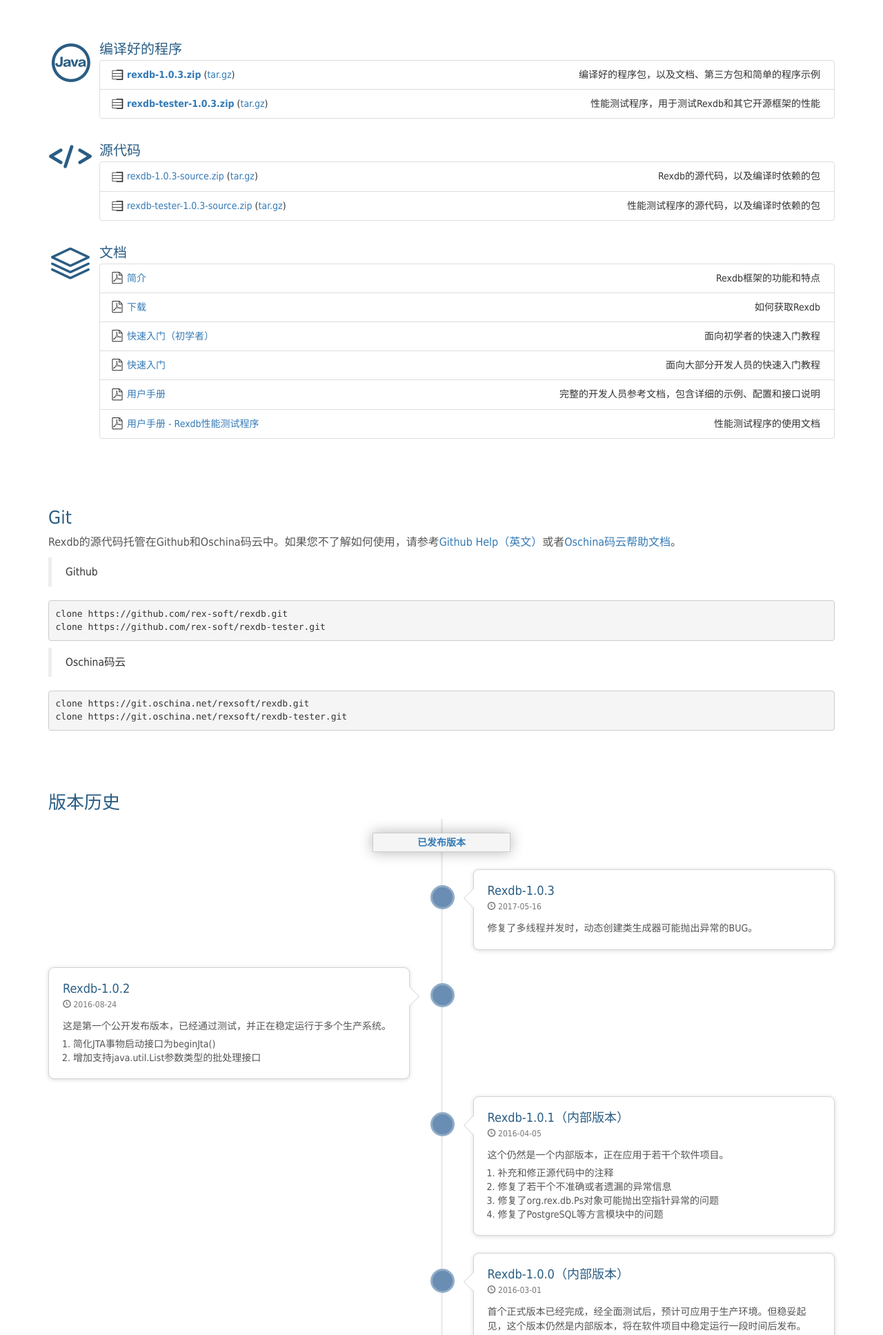
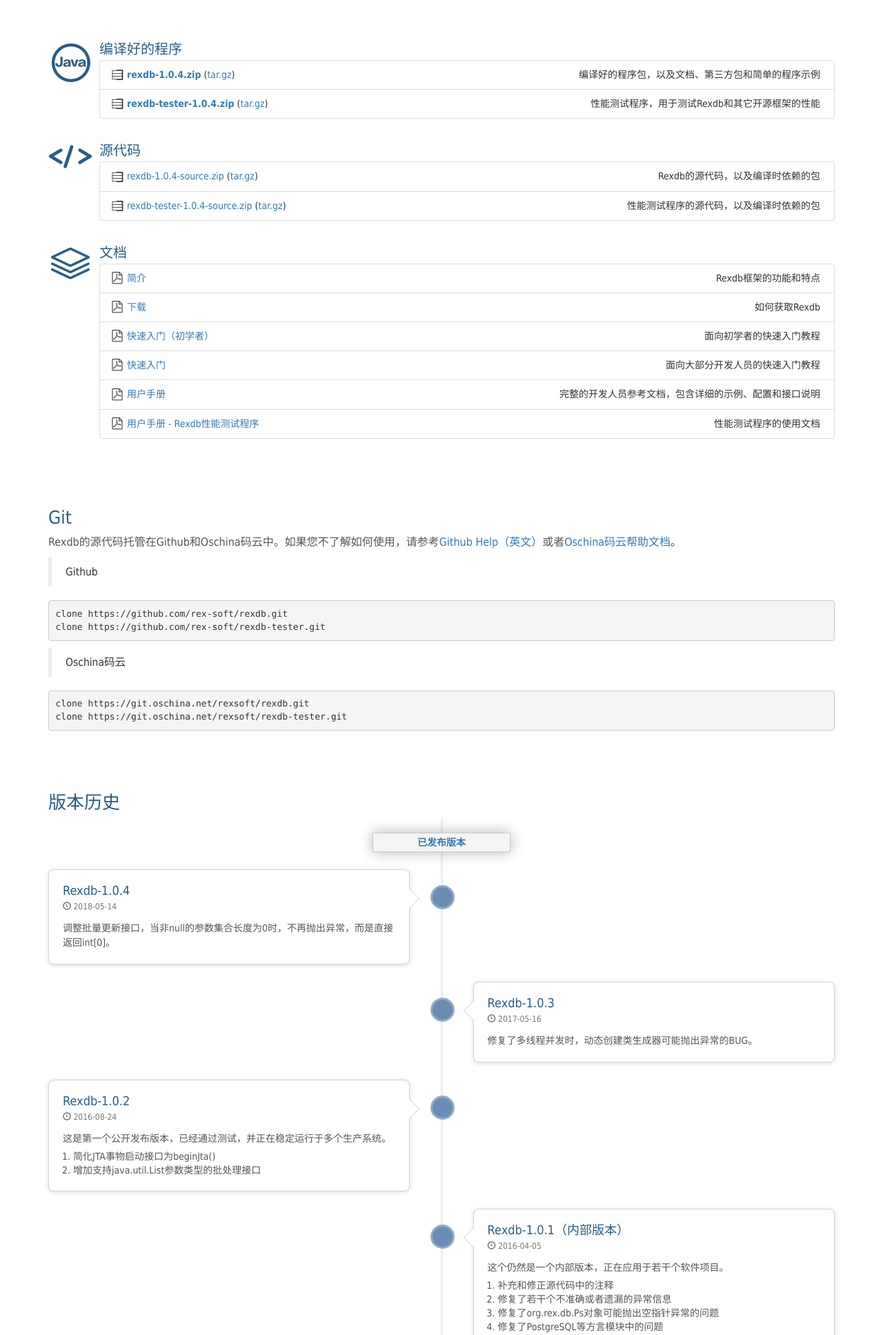
Before and after one commit to rex-soft/rexdb-website, a PHP site: page /rexdb/download.php in a window 1280 px wide. Shown: the part 77-2012 px from the top of the page at 69% size. Run offline with PHP 8.4, Linux system fonts and the light colour scheme.

Commit message:
更新为1.0.4

```diff
--- a/download.php
+++ b/download.php
@@ -53,16 +53,16 @@
 		        <ul class="list-group">
 				  <li class="list-group-item">
 				  	<i class="iconfont icon-zip"></i>
-				   	<a href="http://dl.rex-soft.org/rexdb/rexdb-1.0.3.zip"><b>rexdb-1.0.3.zip</b></a>
-				   	(<a href="http://dl.rex-soft.org/rexdb/rexdb-1.0.3.tar.gz">tar.gz</a>)
+				   	<a href="http://dl.rex-soft.org/rexdb/rexdb-1.0.4.zip"><b>rexdb-1.0.4.zip</b></a>
+				   	(<a href="http://dl.rex-soft.org/rexdb/rexdb-1.0.4.tar.gz">tar.gz</a>)
 
 				    <div class="remark">编译好的程序包，以及文档、第三方包和简单的程序示例</div>
 				  </li>
 
 				  <li class="list-group-item">
 				  	<i class="iconfont icon-zip"></i>
-				   	<a href="http://dl.rex-soft.org/rexdb/rexdb-tester-1.0.3.zip"><b>rexdb-tester-1.0.3.zip</b></a>
-					(<a href="http://dl.rex-soft.org/rexdb/rexdb-tester-1.0.3.tar.gz">tar.gz</a>)
+				   	<a href="http://dl.rex-soft.org/rexdb/rexdb-tester-1.0.4.zip"><b>rexdb-tester-1.0.4.zip</b></a>
+					(<a href="http://dl.rex-soft.org/rexdb/rexdb-tester-1.0.4.tar.gz">tar.gz</a>)
 
 				    <div class="remark">性能测试程序，用于测试Rexdb和其它开源框架的性能</div>
 				  </li>
@@ -79,16 +79,16 @@
 		        <ul class="list-group">
 				  <li class="list-group-item">
 				  	<i class="iconfont icon-zip"></i>
-				   	<a href="http://dl.rex-soft.org/rexdb/rexdb-1.0.3-source.zip">rexdb-1.0.3-source.zip</a>
-				   	(<a href="http://dl.rex-soft.org/rexdb/rexdb-1.0.3-source.tar.gz">tar.gz</a>)
+				   	<a href="http://dl.rex-soft.org/rexdb/rexdb-1.0.4-source.zip">rexdb-1.0.4-source.zip</a>
+				   	(<a href="http://dl.rex-soft.org/rexdb/rexdb-1.0.4-source.tar.gz">tar.gz</a>)
 
 				    <div class="remark">Rexdb的源代码，以及编译时依赖的包</div>
 				  </li>
 
 				  <li class="list-group-item">
 				  	<i class="iconfont icon-zip"></i>
-				   	<a href="http://dl.rex-soft.org/rexdb/rexdb-tester-1.0.3-source.zip">rexdb-tester-1.0.3-source.zip</a>
-				    (<a href="http://dl.rex-soft.org/rexdb/rexdb-tester-1.0.3-source.tar.gz">tar.gz</a>)
+				   	<a href="http://dl.rex-soft.org/rexdb/rexdb-tester-1.0.4-source.zip">rexdb-tester-1.0.4-source.zip</a>
+				    (<a href="http://dl.rex-soft.org/rexdb/rexdb-tester-1.0.4-source.tar.gz">tar.gz</a>)
 
 				    <div class="remark">性能测试程序的源代码，以及编译时依赖的包</div>
 				  </li>
@@ -203,6 +203,18 @@
 			    </li>
 			     -->
 			    <li><div class="tldate text-primary">已发布版本</div></li>
+			    <li class="">
+			      <div class="tl-circ"></div>
+			      <div class="timeline-panel">
+			        <div class="tl-heading">
+			          <h4>Rexdb-1.0.4</h4>
+			          <p><small class="text-muted"><i class="glyphicon glyphicon-time"></i> 2018-05-14 </small></p>
+			        </div>
+			        <div class="tl-body">
+			          <p>调整批量更新接口，当非null的参数集合长度为0时，不再抛出异常，而是直接返回int[0]。</p>
+			        </div>
+			      </div>
+			    </li>
 			    <li class="timeline-inverted">
 			      <div class="tl-circ"></div>
 			      <div class="timeline-panel">
--- a/index.php
+++ b/index.php
@@ -45,7 +45,7 @@
 		它可以处理查询、更新、批处理、调用、事物和JTA事物等数据库操作，支持多种类型的对象作为预编译参数，并自动完成结果集到对象的映射。
 		Rexdb具有功能全面、使用简单、性能良好等特点，适用于大多数开发场景。
 		</p>
-		<div style="margin-top: 50px; text-align:center"><a href="http://dl.rex-soft.org/rexdb/rexdb-1.0.3.zip" class="btn-lg btn-primary btn-outline main-btn">下载最新版本 （rexdb-1.0.3）</a></div>
+		<div style="margin-top: 50px; text-align:center"><a href="http://dl.rex-soft.org/rexdb/rexdb-1.0.4.zip" class="btn-lg btn-primary btn-outline main-btn">下载最新版本 （rexdb-1.0.4）</a></div>
 	</div>
 </div>
 </section>
```
